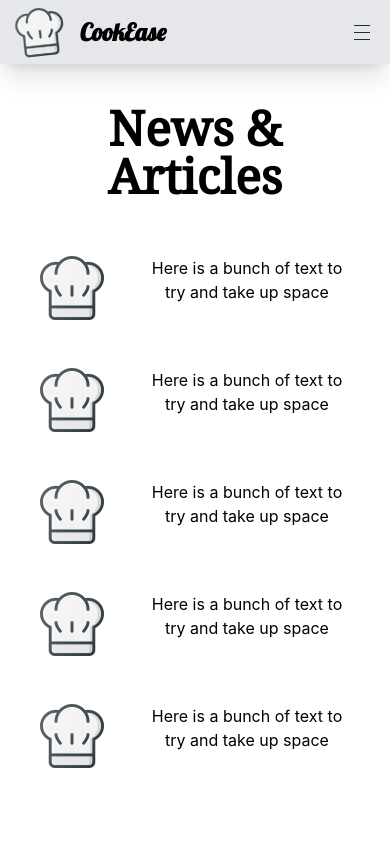
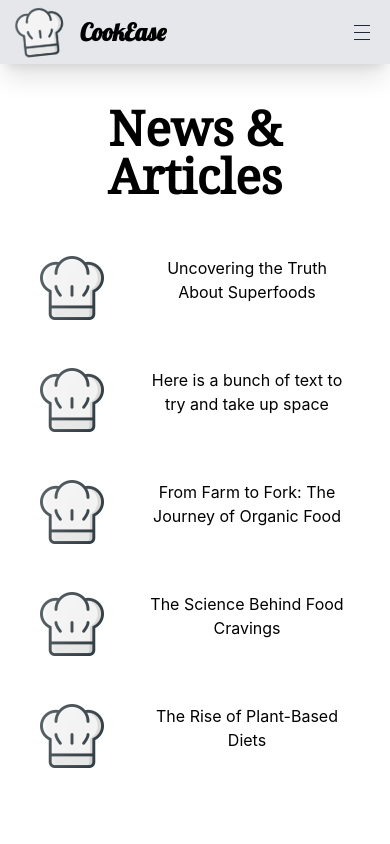
Before and after one commit to aishamashrah/fullstackproject, a React (Create React App) app in the folder cook/: page / in a window 390 px wide. Shown: the top 844 px of the page. Built offline with nearby package versions, Linux system fonts and the light colour scheme; what tailwind-hamburgers would draw is missing.

Commit message:
final touches

```diff
--- a/cook/src/Components/Articlepage/ArticelDisplay.tsx
+++ b/cook/src/Components/Articlepage/ArticelDisplay.tsx
@@ -44,7 +44,7 @@ const ArticlePage: React.FC<ArticleProps> = ({date, publisherName, title, image,
   <line x1="0" y1="0" x2="100%" y2="0" stroke="currentColor" strokeWidth="2" />
 </svg>
 <p className="px-6 mx-auto xl:ml-32">Chef Restaurant Article Fine Dining</p>
-<p className="mx-auto xl:mx-96 pt-28 px-6 ">{description}</p>
+<p className="mx-auto xl:mx-96 pt-28 px-6  ">{description}</p>
 
     </>
   );
--- a/cook/src/Components/Articlepage/ArticleInfo.tsx
+++ b/cook/src/Components/Articlepage/ArticleInfo.tsx
@@ -41,7 +41,7 @@ const ArticleInfo: React.FC<Props> = (props: Props) => {
             <p className="text-sm md:text-lg text-gray-600">{props.tags}</p>
           </div>
           <div className="mt-6">
-            <p className="text-lg md:text-2xl leading-relaxed">{props.description}</p>
+            <p className="text-lg md:text-2xl leading-relaxed md:mx-32">{props.description}</p>
           </div>
         </div>
       </div>
--- a/cook/src/Components/Homepage/FavoritesSection.tsx
+++ b/cook/src/Components/Homepage/FavoritesSection.tsx
@@ -29,7 +29,7 @@ const FavoriteSection: React.FC<FavoriteProps> = ({ img1, img2, img3, tag1, tag2
             <div className='flex justify-center gap-4 md:gap-10 mt-20 mx-10'>
 
                 <div className="grid grid-cols-1 md:grid-cols-3 gap-6">
-                <Link to="/RecipeDisplay" state={{ num: 5 }}>
+                <Link to="/RecipeDisplay" state={{ num: 4 }}>
                     <button className="text-left">
                         <img src={img1} className='rounded-xl w-96' />
                         <p className='font-Noto font-semibold text-lg'>{tag1}</p>
--- a/cook/src/Components/Homepage/FeaturedArticle.tsx
+++ b/cook/src/Components/Homepage/FeaturedArticle.tsx
@@ -25,7 +25,7 @@ const FeaturedArticle: React.FC<ArticleProps> = ({ title, tag, content }) => {
                     {content}
                 </p>
                 <div className='ml-auto font-Noto'>
-                    <Link to="/Article" state={{ num: 2 }} className="justify- text-blue-500">
+                    <Link to="/Article" state={{ num: 8 }} className="justify- text-blue-500">
                         click for more
                     </Link>
                 </div>
--- a/cook/src/Components/Homepage/FeaturedNews.tsx
+++ b/cook/src/Components/Homepage/FeaturedNews.tsx
@@ -31,7 +31,7 @@ interface NewsProps {
 
               <div className=' justify-center lg:w-2/3 xl:text-2xl'>
             <div ><p className='text-center mb-14 text-5xl font-Noto font-semibold'>News & Articles</p></div>
-            <Link to="/Article" state={{ num: 2 }}>
+            <Link to="/Article" state={{ num: 1 }}>
             <button className="flex gap-10">
              <img src={img} className="w-16 h-16 xl:w-20 xl:h-20" />
              <p className="lg:px-2">{text}</p>
@@ -43,19 +43,19 @@ interface NewsProps {
                 <p className='lg:px-2'>{text2}</p>
             </button>
             </Link>
-            <Link to="/Article" state={{ num: 2 }}>
+            <Link to="/Article" state={{ num: 3 }}>
             <button className='flex  gap-10 mt-12'>
                 <img src={img3} className='w-16 h-16 xl:w-20 xl:h-20'/>
                 <p className='lg:px-2'>{text3}</p>
             </button>
             </Link>
-            <Link to="/Article" state={{ num: 2 }}>
+            <Link to="/Article" state={{ num: 4 }}>
             <button className='flex  gap-10 mt-12'>
                 <img src={img4} className='w-16 h-16 xl:w-20 xl:h-20'/>
                 <p className='lg:px-2'>{text4}</p>
             </button>
             </Link>
-            <Link to="/Article" state={{ num: 2 }}>
+            <Link to="/Article" state={{ num: 5 }}>
             <button  className='flex  gap-10 mt-12'>
                 <img src={img5} className=' w-16 h-16 xl:w-20 xl:h-20'/>
                 <p className='lg:px-2'>{text5}</p>
--- a/cook/src/Components/Homepage/HomePage.tsx
+++ b/cook/src/Components/Homepage/HomePage.tsx
@@ -26,11 +26,11 @@ export default function HomePage() {
       <div className='lg:flex mx-10'>
         <div className=' flex justify-center'>
           <FeaturedNews
-            img={img1} text="Here is a bunch of text to try and take up space"
+            img={img1} text="Uncovering the Truth About Superfoods"
             img2={img1} text2="Here is a bunch of text to try and take up space"
-            img3={img1} text3="Here is a bunch of text to try and take up space"
-            img4={img1} text4="Here is a bunch of text to try and take up space"
-            img5={img1} text5="Here is a bunch of text to try and take up space"
+            img3={img1} text3="From Farm to Fork: The Journey of Organic Food"
+            img4={img1} text4="The Science Behind Food Cravings"
+            img5={img1} text5="The Rise of Plant-Based Diets"
           />
         </div>
         <div className='lg:w-3/4 flex justify-center mt-20 lg:mt-0 mb-10'>
--- a/cook/src/Components/Homepage/SeasonSection.tsx
+++ b/cook/src/Components/Homepage/SeasonSection.tsx
@@ -33,21 +33,21 @@ const SeasonSection: React.FC<SeasonProps> = ({ img1, img2, img3, img4, tag1, ta
             <div className='flex justify-center gap-4 md:gap-10 mt-20 mx-10'>
 
                 <div className="grid grid-cols-1 md:grid-cols-3 gap-6">
-                <Link to="/RecipeDisplay" state={{ num: 5 }}>
+                <Link to="/RecipeDisplay" state={{ num: 1 }}>
                     <button className="text-left">
                         <img src={img1} className='rounded-xl w-96' />
                         <p className='font-Noto font-semibold text-lg'>{tag1}</p>
                         <p className='mt-2 font-Noto text-xl'>{text1}</p>
                     </button>
                     </Link>
-                    <Link to="/RecipeDisplay" state={{ num: 5 }}>
+                    <Link to="/RecipeDisplay" state={{ num: 2 }}>
                     <button className="text-left">
                         <img src={img2} className='rounded-xl w-96' />
                         <p className='font-Noto font-semibold text-lg'>{tag2}</p>
                         <p className='mt-2 font-Noto text-xl'>{text2}</p>
                     </button>
                     </Link>
-                    <Link to="/RecipeDisplay" state={{ num: 5 }}>
+                    <Link to="/RecipeDisplay" state={{ num: 3 }}>
                     <button className="text-left">
                         <img src={img3} className='rounded-xl w-96' />
                         <p className='font-Noto font-semibold text-lg'>{tag3}</p>
```
